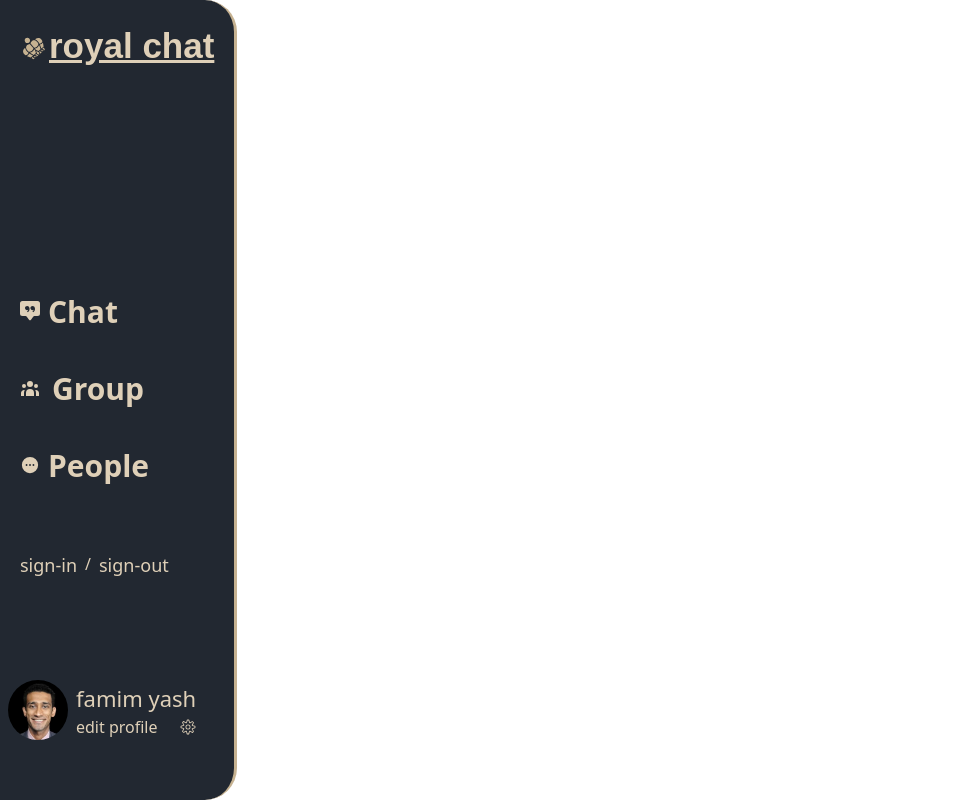
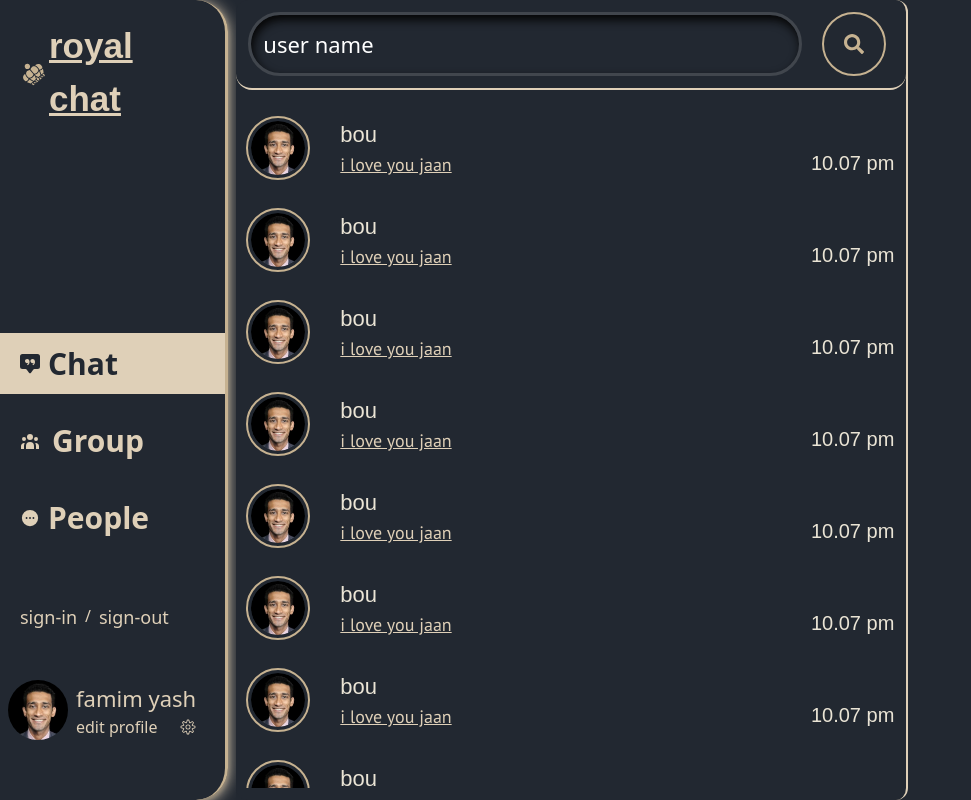
Before and after one commit to FamimHayat/Chat-Application, a React (Vite) app: page / in a window 1280 px wide. Shown: the whole page, without its empty margins (0-971 px from the left). Built offline with nearby package versions, Linux system fonts and the light colour scheme; a web font is replaced by a local one.

Commit message:
content-add

```diff
--- a/src/componenets/ChatList.jsx
+++ b/src/componenets/ChatList.jsx
@@ -1,11 +1,176 @@
-import React from 'react'
+import React from "react";
+import Users from "./home/Users";
+import { FaSearch } from "react-icons/fa";
 
 const ChatList = () => {
   return (
     <>
-      <section className="bg-primary h-screen w-full"></section>
+      <section className="h-dvh flex flex-col  bg-primary  max-w-2xl border-r-2 border-r-brand rounded-xl">
+        <div className="flex border-b-2 border-b-brand rounded-2xl p-3 gap-3">
+          <input
+            type="text"
+            placeholder="user name "
+            className="placeholder:text-white text-[22px] w-full  p-3 text-text rounded-full bg-primaryColor outline-0 input-shadow border-3 border-secondary focus:outline-3 focus:outline-brand "
+          />
+          <div className=" chat-search flex justify-center items-center p-5 mx-2 hover:bg-base border-2 border-base bg-primary rounded-full group cursor-pointer">
+            <FaSearch className="text-[20px] text-base group-hover:text-primary" />
+          </div>
+        </div>
+        <div className="grid grid-cols-1 gap-4  py-2 my-3 overflow-y-scroll">
+          <Users
+            userImage={"/my-image.jpg"}
+            userName={"bou"}
+            lastMassage={"i love you jaan"}
+            lastTime={"10.07 "}
+          />
+          <Users
+            userImage={"/my-image.jpg"}
+            userName={"bou"}
+            lastMassage={"i love you jaan"}
+            lastTime={"10.07 "}
+          />
+          <Users
+            userImage={"/my-image.jpg"}
+            userName={"bou"}
+            lastMassage={"i love you jaan"}
+            lastTime={"10.07 "}
+          />
+          <Users
+            userImage={"/my-image.jpg"}
+            userName={"bou"}
+            lastMassage={"i love you jaan"}
+            lastTime={"10.07 "}
+          />
+          <Users
+            userImage={"/my-image.jpg"}
+            userName={"bou"}
+            lastMassage={"i love you jaan"}
+            lastTime={"10.07 "}
+          />
+          <Users
+            userImage={"/my-image.jpg"}
+            userName={"bou"}
+            lastMassage={"i love you jaan"}
+            lastTime={"10.07 "}
+          />
+          <Users
+            userImage={"/my-image.jpg"}
+            userName={"bou"}
+            lastMassage={"i love you jaan"}
+            lastTime={"10.07 "}
+          />
+          <Users
+            userImage={"/my-image.jpg"}
+            userName={"bou"}
+            lastMassage={"i love you jaan"}
+            lastTime={"10.07 "}
+          />
+          <Users
+            userImage={"/my-image.jpg"}
+            userName={"bou"}
+            lastMassage={"i love you jaan"}
+            lastTime={"10.07 "}
+          />
+          <Users
+            userImage={"/my-image.jpg"}
+            userName={"bou"}
+            lastMassage={"i love you jaan"}
+            lastTime={"10.07 "}
+          />
+          <Users
+            userImage={"/my-image.jpg"}
+            userName={"bou"}
+            lastMassage={"i love you jaan"}
+            lastTime={"10.07 "}
+          />
+          <Users
+            userImage={"/my-image.jpg"}
+            userName={"bou"}
+            lastMassage={"i love you jaan"}
+            lastTime={"10.07 "}
+          />
+          <Users
+            userImage={"/my-image.jpg"}
+            userName={"bou"}
+            lastMassage={"i love you jaan"}
+            lastTime={"10.07 "}
+          />
+          <Users
+            userImage={"/my-image.jpg"}
+            userName={"bou"}
+            lastMassage={"i love you jaan"}
+            lastTime={"10.07 "}
+          />
+          <Users
+            userImage={"/my-image.jpg"}
+            userName={"bou"}
+            lastMassage={"i love you jaan"}
+            lastTime={"10.07 "}
+          />
+          <Users
+            userImage={"/my-image.jpg"}
+            userName={"bou"}
+            lastMassage={"i love you jaan"}
+            lastTime={"10.07 "}
+          />
+          <Users
+            userImage={"/my-image.jpg"}
+            userName={"bou"}
+            lastMassage={"i love you jaan"}
+            lastTime={"10.07 "}
+          />
+          <Users
+            userImage={"/my-image.jpg"}
+            userName={"bou"}
+            lastMassage={"i love you jaan"}
+            lastTime={"10.07 "}
+          />
+          <Users
+            userImage={"/my-image.jpg"}
+            userName={"bou"}
+            lastMassage={"i love you jaan"}
+            lastTime={"10.07 "}
+          />
+          <Users
+            userImage={"/my-image.jpg"}
+            userName={"bou"}
+            lastMassage={"i love you jaan"}
+            lastTime={"10.07 "}
+          />
+          <Users
+            userImage={"/my-image.jpg"}
+            userName={"bou"}
+            lastMassage={"i love you jaan"}
+            lastTime={"10.07 "}
+          />
+          <Users
+            userImage={"/my-image.jpg"}
+            userName={"bou"}
+            lastMassage={"i love you jaan"}
+            lastTime={"10.07 "}
+          />
+          <Users
+            userImage={"/my-image.jpg"}
+            userName={"bou"}
+            lastMassage={"i love you jaan"}
+            lastTime={"10.07 "}
+          />
+          <Users
+            userImage={"/my-image.jpg"}
+            userName={"bou"}
+            lastMassage={"i love you jaan"}
+            lastTime={"10.07 "}
+          />
+          <Users
+            userImage={"/my-image.jpg"}
+            userName={"bou"}
+            lastMassage={"i love you jaan"}
+            lastTime={"10.07 "}
+          />
+        </div>
+      </section>
     </>
   );
-}
+};
 
-export default ChatList
+export default ChatList;
--- a/src/componenets/SignIn.jsx
+++ b/src/componenets/SignIn.jsx
@@ -7,7 +7,7 @@ const SignIn = () => {
       <>
         <section className="h-dvh bg-primary flex justify-center items-center">
           <div className=" relative py-3 bg-secondColor sm:max-w-xl sm:mx-auto ">
-            <div className="relative signIn-shadow px-4 py-10 bg-secondary border-6 shadow-2xl border-primary outline-4 outline-brand mx-8 md:mx-0  rounded-3xl sm:p-10 ">
+            <div className="relative signIn-shadow px-4 py-10 bg-primary border-6 shadow-2xl border-primary outline-4 outline-brand mx-8 md:mx-0  rounded-3xl sm:p-10 ">
               <div className="max-w-md mx-auto">
                 <div className="flex items-center space-x-5 justify-center">
                   <div>
--- /dev/null
+++ b/src/componenets/home/Users.jsx
@@ -0,0 +1,29 @@
+import React from "react";
+import { Link } from "react-router";
+
+const Users = ({ userImage, userName, lastMassage, lastTime }) => {
+  return (
+    <Link to="/" className="w-full py-2 px-3 hover:bg-base ">
+      <div className="flex justify-between items-end">
+        <div className="flex gap-8  justify-between">
+          <div className="w-15 rounded-full overflow-hidden border-3 border-primary outline-2 outline-base">
+            <img src={userImage} alt="" className="rounded-full" />
+          </div>
+          <div className="flex flex-col justify-between">
+            <h2 className="text-[22px] text-text font-headerFont">
+              {userName}
+            </h2>
+            <p className="text-[18px] underline text-brand font-regularFont hover:text-base">
+              {lastMassage}
+            </p>
+          </div>
+        </div>
+        <div className="text-[20px] font-headerFont text-text">
+          <p>{lastTime}pm</p>
+        </div>
+      </div>
+    </Link>
+  );
+};
+
+export default Users;
--- a/src/componenets/layout/Nav.jsx
+++ b/src/componenets/layout/Nav.jsx
@@ -10,7 +10,8 @@ import { PiDotsThreeCircleFill } from "react-icons/pi"
 
 const Nav = () => {
   return (
-    <nav className="flex flex-col h-dvh bg-primary w-fit rounded-r-4xl border-r-3 border-base">
+    <nav className="bg-primary pr-2 w-2xs ">
+      <div className="flex flex-col h-dvh   rounded-r-4xl border-r-3 border-base signIn-shadow">
         <div className="flex justify-center items-center mt-5 px-5 gap-1 ">
           <div className="rotate-320">
             <GiImperialCrown className="text-[25px] text-base" />
@@ -24,7 +25,7 @@ const Nav = () => {
           <li className="w-full">
             <Link
               to="/"
-            className=" w-full  px-5 py-2 my-2 cursor-pointer hover:underline text-brand hover:text-text hover:bg-secondary"
+              className=" w-full  px-5 py-2 my-2 cursor-pointer hover:underline text-primary bg-brand hover:text-text hover:bg-secondary"
             >
               <div className="flex items-center gap-2">
                 <BsChatSquareQuoteFill className="text-[20px] font-semibold" />
@@ -89,6 +90,7 @@ const Nav = () => {
             </div>
           </div>
         </div>
+      </div>
     </nav>
   );
 };
--- a/src/index.css
+++ b/src/index.css
@@ -1,35 +1,40 @@
 @import "tailwindcss";
 
-@utility container{
+@utility container {
   margin: 0 auto;
 }
 
-@theme{
+@theme {
   --color-primary: #222831;
   --color-secondary: #41464d;
   --color-base: #c6b291;
   --color-brand: #dfd0b8;
   --color-text: #eae4d5;
 
-  --font-headerFont : "Cal Sans", sans-serif;
-  --font-regularFont : "PT Sans", sans-serif;
+  --font-headerFont: "Cal Sans", sans-serif;
+  --font-regularFont: "PT Sans", sans-serif;
 }
 
-a{
-  display: inline-block ;
+a {
+  display: inline-block;
 }
 
-.input-css{
+.input-css {
   font-size: 25px;
   font-weight: 600;
-  background-color:  white;
-color: black;
+  background-color: white;
+  color: black;
   border: 3px solid black;
 }
 
-.input-shadow{
+.input-shadow {
   box-shadow: inset 2px 5px 10px rgb(5, 5, 5);
 }
-.signIn-shadow{
+
+.signIn-shadow {
   box-shadow: #9c8e78 0px 2px 4px 0px, #dfd0b8 0px 2px 16px 0px;
 }
+
+.chat-search:hover{
+  box-shadow: #9c8e78 0px 2px 4px 0px, #dfd0b8 0px 2px 16px 0px;
+}
--- a/src/pages/Home.jsx
+++ b/src/pages/Home.jsx
@@ -6,8 +6,8 @@ import ChatBox from '../componenets/ChatBox'
 const Home = () => {
   return (
 
-      <div className=''>
-        <ChatList />
+      <div className='bg-primary w-full'>
+        <ChatList  />
         <ChatBox/>
       </div>
 
```
Lines whose indentation alone changed are shown as unchanged.
